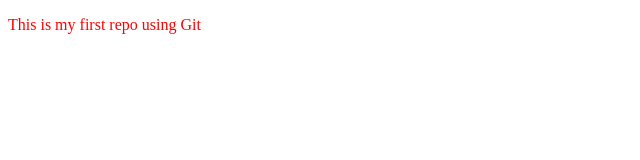
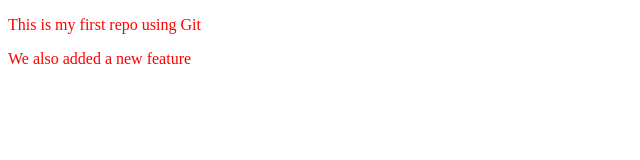
Before and after one commit to TokkaPragathi/LocalRepo, a plain HTML site: page index.html in a window 1280 px wide. Shown: the whole page, without its empty margins (0-640 px from the left). Drawn offline with Linux system fonts and the light colour scheme.

Commit message:
Added new feature

```diff
--- a/index.html
+++ b/index.html
@@ -8,6 +8,7 @@
 </head>
 <body>
     <p>This is my first repo using Git</p>
+    <p>We also added a new feature</p>
 
 </body>
 </html>
```
